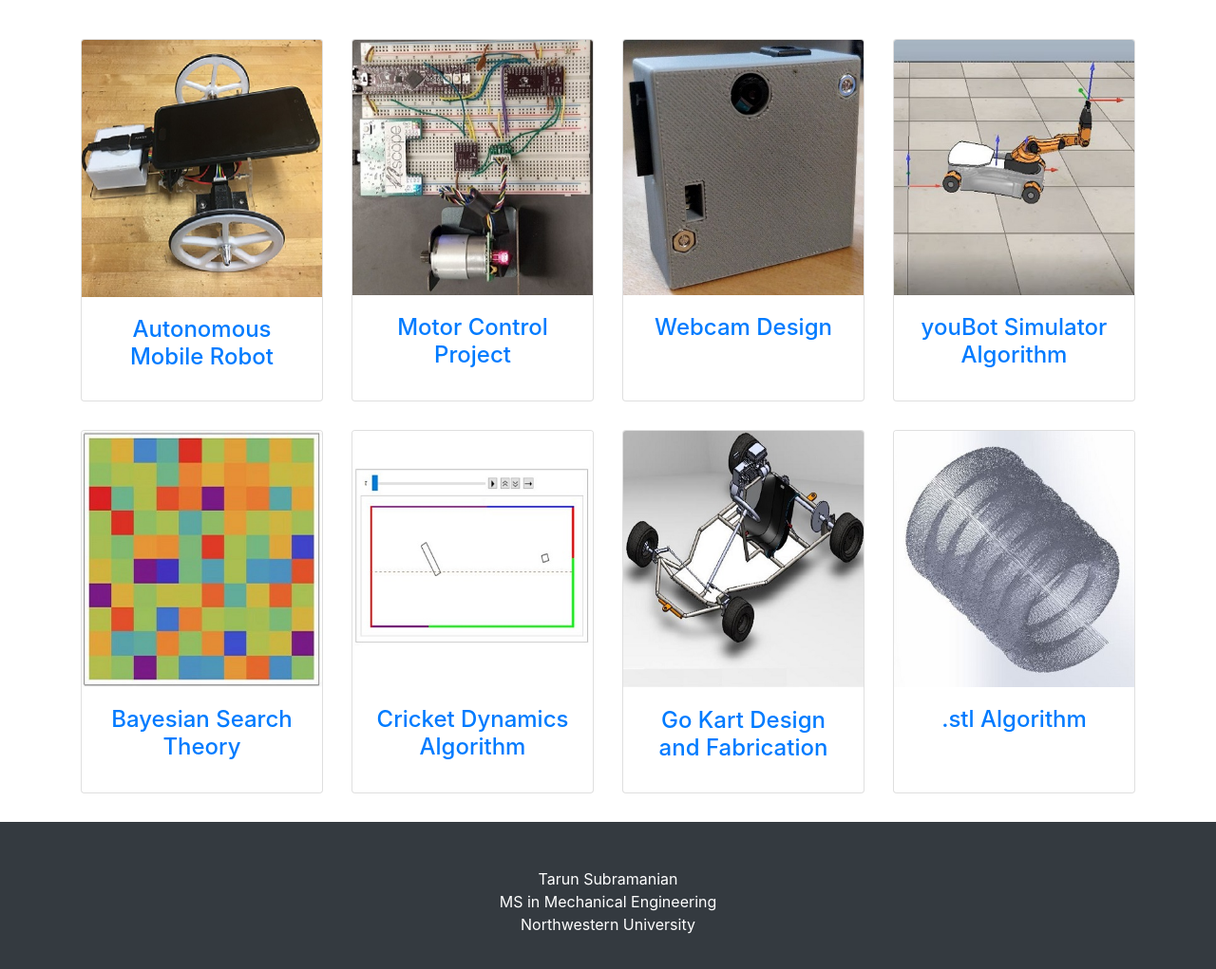
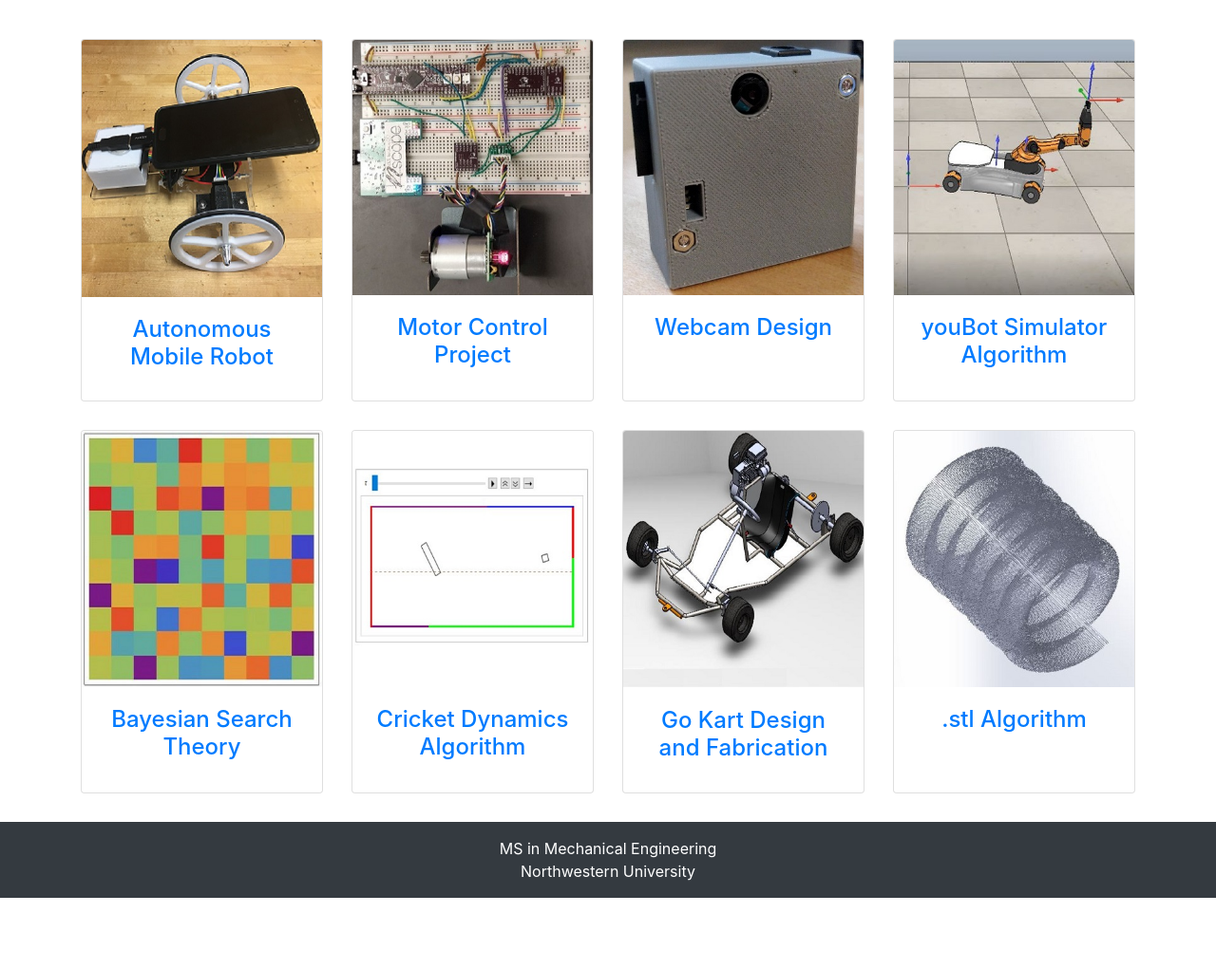
Before and after one commit to tarun0917/tarun0917.github.io, a plain HTML site: page index.html in a window 1280 px wide. Shown: the part 63-1084 px from the top of the page at 95% size. After the commit the page ends 1009 px from the top, so only its background shows below. Drawn offline with Linux system fonts and the light colour scheme.

Commit message:
Changed the footer format

```diff
--- a/index.html
+++ b/index.html
@@ -139,9 +139,9 @@
     <!-- /.container -->
 
     <!-- Footer -->
-    <footer class="py-5 bg-dark">
+    <footer class="py-3 bg-dark">
       <div class="container">
-        <p class="m-0 text-center text-white">Tarun Subramanian</p>
+
         <p class="m-0 text-center text-white">MS in Mechanical Engineering</p>
         <p class="m-0 text-center text-white">Northwestern University</p>
       </div>
```
Also changed, not shown: bayesiansearch.html (+6 -3 lines), cricketdynamics.html (+5 -4 lines), gkdc.html (+5 -2 lines), mobilerobot.html (+5 -3 lines), motorcontrol.html (+6 -3 lines), stlalgorithm.html (+5 -3 lines), webcamdesign.html (+5 -3 lines), youBotsimulator.html (+5 -3 lines).
